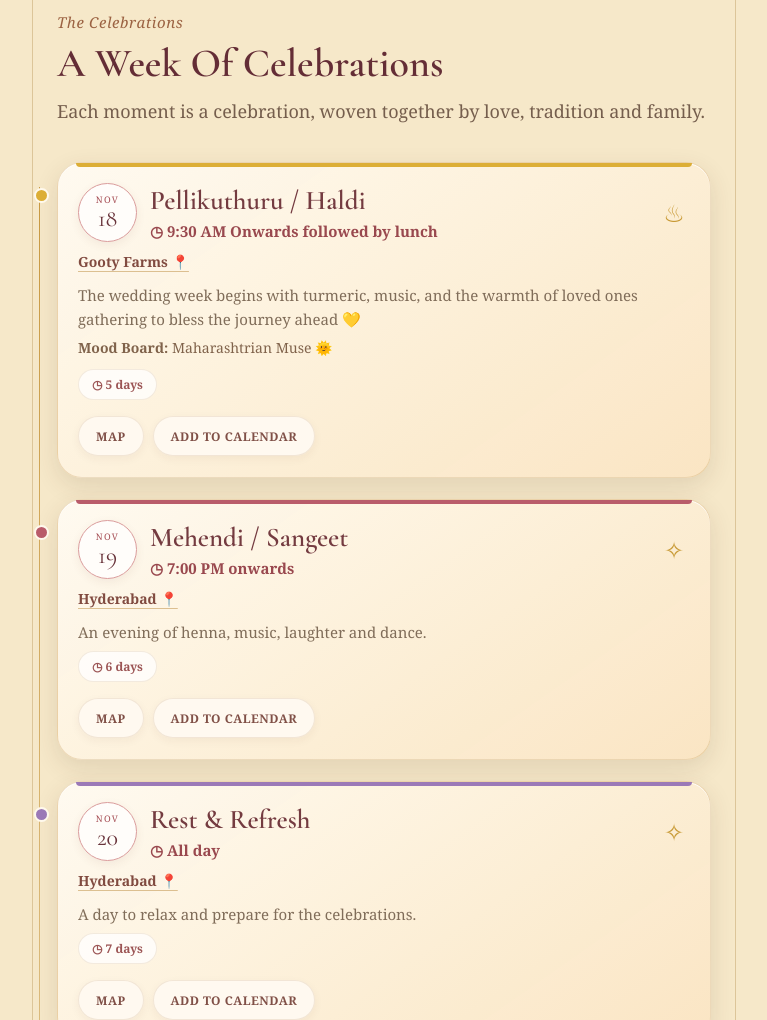
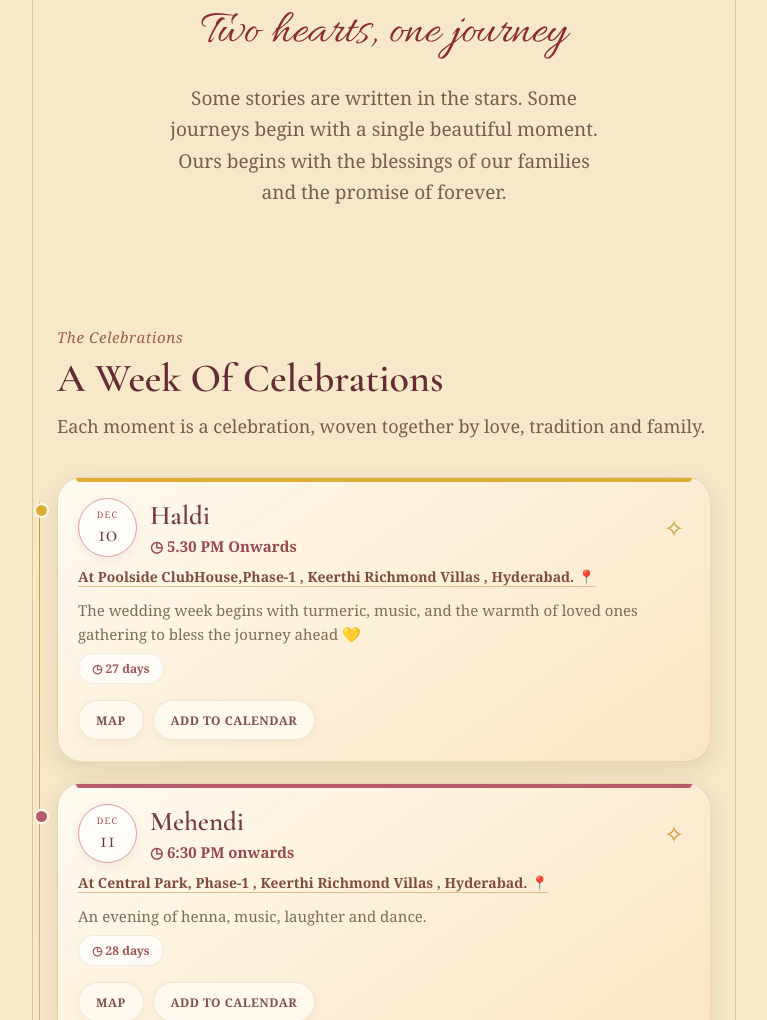
Before and after one commit to CHAITANYAMENGANI/digital-invitation, a plain HTML site: page index.html in a window 1280 px wide. Shown: the part 1780-2800 px from the top of the page, without its empty margins (256-1023 px from the left). Drawn offline with nearby package versions, Linux system fonts and the light colour scheme.

Commit message:
Updated wedding invitation design and details

```diff
--- a/index.html
+++ b/index.html
@@ -6,7 +6,7 @@
 <meta name="viewport" content="width=device-width, initial-scale=1.0">
 <meta name="theme-color" content="#f8f0df">
 
-<title>Anvi & Vallabh | Wedding Invitation</title>
+<title>Akshay Deepak & Dr.Aditi Sajjanar| Wedding Invitation</title>
 
 <link rel="stylesheet" href="style.css">
 
@@ -48,7 +48,7 @@
         <div class="monogram">
             <span>A</span>
             <span>&</span>
-            <span>V</span>
+            <span>A</span>
         </div>
 
         <p class="hero-kicker">
@@ -56,7 +56,8 @@
         </p>
 
         <h1 class="hero-title">
-            Anvi <span>&</span> Vallabh
+            Akshay Deepak<span> <BR>
+                &</span> <BR>Aditi Sajjanar
         </h1>
 
         <p class="hero-copy">
@@ -65,9 +66,8 @@
         </p>
 
         <div class="hero-date">
-            <span>18 NOVEMBER</span>
-            <i>✦</i>
-            <span>25 NOVEMBER 2026</span>
+            <span>ON MONDAY 14 DECEMBER 2026</span>
+
         </div>
 
         <div class="countdown-box">
@@ -123,7 +123,7 @@
 
                 <img
                     src="assets/couple-terrace-sunset.png"
-                    alt="Anvi and Vallabh wedding illustration"
+                    alt=" wedding illustration"
                     loading="lazy"
                     onerror="this.style.display='none';this.parentElement.classList.add('image-placeholder')"
                 >
@@ -522,7 +522,7 @@
                 <path d="M-9-35q9-10 18 0z" fill="#3a2a22"/>
             </g>
 
-            <!-- Anvi and Vallabh -->
+
             <g id="uniteCouple">
                 <rect x="383" y="164" width="14" height="30"
                       rx="6" fill="#2f4f6b"/>
@@ -570,14 +570,14 @@
                 <div class="unite-heart">♥</div>
 
                 <div class="unite-names">
-                    Anvi <span>&</span> Vallabh
-                </div>
+    Akshay Deepak <span> <br> & <br></span> Aditi Sajjanar
+</div>
 
-                <p>Two souls, one journey, forever together.</p>
+<p>Two souls, one journey, forever together.</p>
 
-                <div class="unite-wedding-date">
-                    22 November 2026
-                </div>
+<div class="unite-wedding-date">
+    14 December 2026
+</div>
 
                 <button type="button"
                         class="btn primary"
--- a/script.js
+++ b/script.js
@@ -6,67 +6,69 @@
 ========================================== */
 
 const WEDDING = {
-    couple: "Anvi & Vallabh",
+    couple: "Akshay Deepak & Aditi Sajjanar",
 
-    weddingStart: "2026-11-22T12:26:00+05:30",
+    weddingStart: "2026-12-14T04:26:00+05:30",
 
     deadline: "November 15, 2026",
 
     events: [
+
         {
-    key: "haldi",
-    name: "Pellikuthuru / Haldi",
-    date: "2026-11-18",
-    time: "9:30 AM Onwards followed by lunch",
-    venue: "Gooty Farms",
-    description: "The wedding week begins with turmeric, music, and the warmth of loved ones gathering to bless the journey ahead 💛",
-    moodBoard: "Maharashtrian Muse 🌞",
-    icon: "♨"
-},
+            key: "Haldi",
+            name: "Haldi",
+            date: "2026-12-10",
+            time: "5.30 PM Onwards",
+            venue: "At Poolside ClubHouse,Phase-1 , Keerthi Richmond Villas , Hyderabad.",
+            mapUrl: "https://maps.app.goo.gl/X9X44h8UoQfuGBHE6",
+            description:
+                "The wedding week begins with turmeric, music, and the warmth of loved ones gathering to bless the journey ahead 💛"
+        },
         {
             key: "mehendi",
-            name: "Mehendi / Sangeet",
-            date: "2026-11-19",
-            time: "7:00 PM onwards",
-            venue: "Hyderabad",
+            name: "Mehendi ",
+            date: "2026-12-11",
+            time: "6:30 PM onwards",
+            venue: "At Central Park, Phase-1 , Keerthi Richmond Villas , Hyderabad.",
+            mapUrl: "https://maps.app.goo.gl/X9X44h8UoQfuGBHE6",
             description:
                 "An evening of henna, music, laughter and dance."
         },
         {
-            key: "rest",
-            name: "Rest & Refresh",
-            date: "2026-11-20",
-            time: "All day",
-            venue: "Hyderabad",
-            description:
-                "A day to relax and prepare for the celebrations."
-        },
-        {
-            key: "sreemanthpooja",
-            name: "Sreemanth Pooja / Edurukolu",
-            date: "2026-11-21",
-            time: "7:00 PM onwards",
-            venue: "Hyderabad",
-            description:
-                "A sacred ceremony of blessings and traditions."
-        },
+    key: "Pellikoduku",
+    name: "Pellikoduku ",
+    date: "2026-12-13",
+    time: "11.45 AM Onwards followed by lunch",
+    venue: "At ClubHouse , 3rd Phase , Keerthi Richmond Villas ,  Hyderabad.",
+    mapUrl: "https://maps.app.goo.gl/X9X44h8UoQfuGBHE6",
+    description: "A beautiful celebration of tradition and togetherness, as the groom prepares for his new journey with blessings, joyful rituals, music, and the love of family. 💛",
+
+
+},
+
+
+
+
+
         {
             key: "wedding",
             name: "Wedding",
-            date: "2026-11-22",
-            time: "12:26 PM · Muhurtham",
-            venue: "Hyderabad",
+            date: "2026-12-14",
+            time: "4.26 AM · Muhurtham",
+            venue: "K. Convention , Shankarpally, Hyderabad Road, Janwada.",
+            mapUrl: "https://maps.app.goo.gl/Bt3SjJWwTrUcebsk6",
             description:
                 "Witness the vows, sacred rituals and the beginning of forever."
         },
         {
             key: "reception",
             name: "Reception",
-            date: "2026-11-25",
-            time: "7:00 PM onwards",
-            venue: "Hyderabad",
+            date: "2026-12-14",
+            time: "Followed By Lunch at 11.45 AM",
+            venue: "K. Convention , Shankarpally, Hyderabad Road, Janwada.",
+            mapUrl: "https://maps.app.goo.gl/Bt3SjJWwTrUcebsk6",
             description:
-                "An elegant evening of celebration, music and togetherness."
+    "A joyful gathering of family and friends to celebrate the newlyweds, filled with love, laughter, music, delicious food and unforgettable memories. ✨❤️"
         }
     ]
 };
@@ -545,7 +547,7 @@ function createCalendarEvent(event) {
 
     return `
 BEGIN:VEVENT
-UID:${event.key}-${event.date}@anvi-vallabh
+UID:${event.key}-${event.date}
 DTSTAMP:${toICSDate(new Date())}
 DTSTART:${toICSDate(start)}
 DTEND:${toICSDate(end)}
@@ -594,7 +596,7 @@ function downloadCalendar(events) {
     ].join("\r\n");
 
     downloadFile(
-        "Anvi-Vallabh-Wedding.ics",
+        "Wedding.ics",
         calendar,
         "text/calendar;charset=utf-8"
     );
@@ -634,7 +636,7 @@ function downloadItinerary() {
     );
 
     let content = `
-ANVI & VALLABH
+Akshay Deepak & Aditi Sajjanar
 WEDDING CELEBRATIONS
 
 November 2026
@@ -659,7 +661,7 @@ ${event.description}
     });
 
     downloadFile(
-        "Anvi-Vallabh-Itinerary.txt",
+        "Akshay Deepak & Aditi Sajjanar-Itinerary.txt",
         content,
         "text/plain;charset=utf-8"
     );
```
